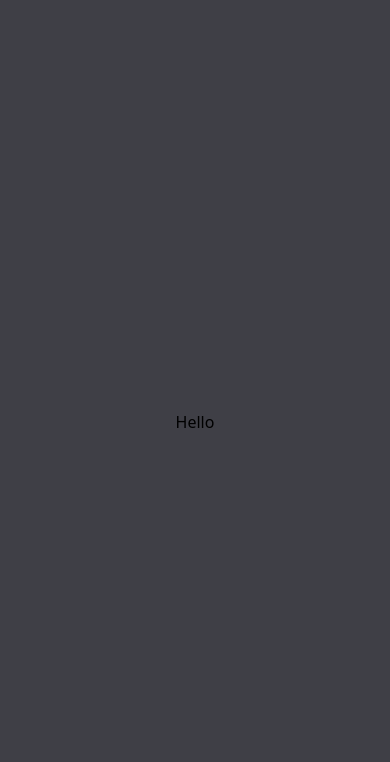
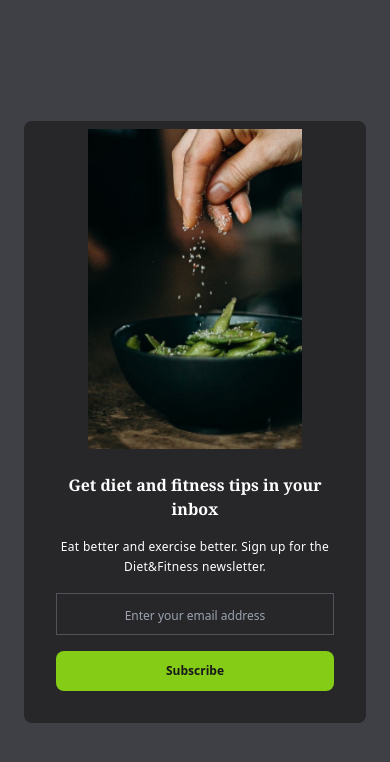
Before and after one commit to JhamanCodes/Tailwind-CSS, a plain HTML site: page mini-projects/email-subscribe/index.html in a window 390 px wide. Drawn offline with nearby package versions, Linux system fonts and the light colour scheme.

Commit message:
Add and style subscribe card using mobile-first approach.

```diff
--- a/mini-projects/email-subscribe/index.html
+++ b/mini-projects/email-subscribe/index.html
@@ -8,8 +8,32 @@
     <title>Email Subscribe</title>
 </head>
 <body>
-    <div class="flex justify-center items-center h-screen bg-zinc-700">Hello
+    <!--Background Container-->
+    <div class="flex justify-center items-center h-screen bg-zinc-700">
+        <!--Card-->
+        <div class="bg-zinc-800 rounded-lg p-2 mx-6">
+            <!-- Flex Container -->
+            <div class="flex flex-col md:flex-row">
+                <!-- Image -->
+                <img src="./images/image.jpg" alt=""
+                    class="h-80 rounded-2xl md:h-64  md:rounded-l-xl md:rounded-r-none object-contain hover:scale-105 duration-200">
+                <!-- Content-->
+                <div class="p-6">
+                    <h2 class="font-serif font-semibold text-white text-md text-center md:text-xl">
+                    Get diet and fitness tips in your inbox
+                    </h2>
+                    <p class="text-white max-w-xs my-4 text-center md:text-left text-xs tracking-wide leading-5">Eat better and exercise better. Sign up for the Diet&Fitness newsletter.
+                    </p>
+                    <div class="flex flex-col md:flex-row space-y-4 md:space-x-2 md:space-y-0">
+                        <input type="text" placeholder="Enter your email address" class="bg-inherit border border-zinc-600 p-2 text-center text-white placeholder:text-xs placeholder:text-center
+                        md:text-left placeholder:md:text-left focus:outline-none"
+                        />
+                        <button class="text-xs rounded-lg text-zinc-900 bg-lime-500 px-5 py-3 hover:text-white hover:bg-lime-700 duration-200 font-semibold">Subscribe</button>
+                    </div>
+                </div>
 
+            </div>
+        </div>
     </div>
 </body>
 </html>
```
